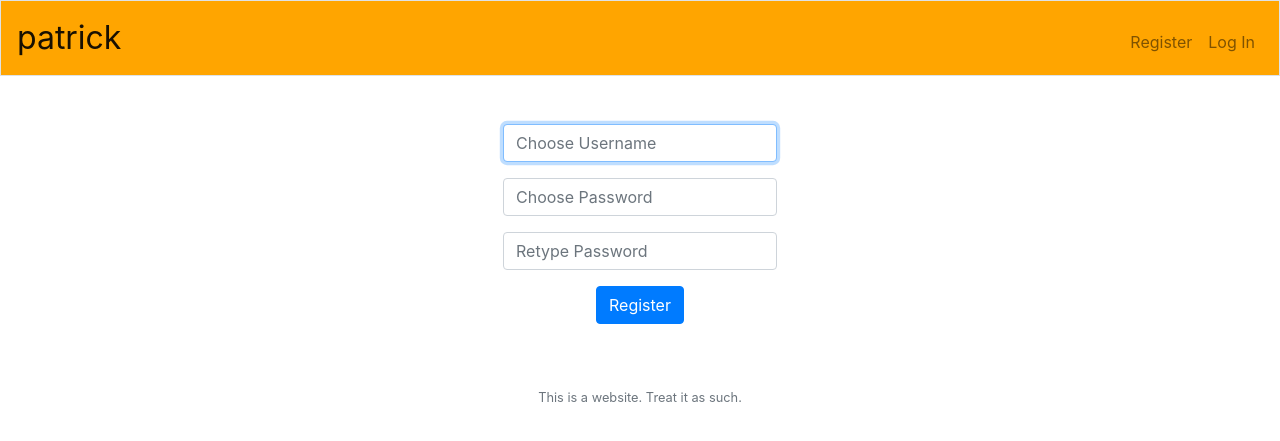
After one commit to patrickwharton/patw, a Flask app: template templates/register.html in a window 1280 px wide. The commit adds this page. Shown: the top 441 px of the page. Run offline with Flask 2, Linux system fonts and the light colour scheme; the template is opened without the code that fills it, so the values that code supplies are empty; some libraries are stand-ins or nearby versions.

Commit message:
reorganisation

```diff
--- a/application.py
+++ b/application.py
@@ -17,9 +17,25 @@ app.config["TEMPLATES_AUTO_RELOAD"] = True
 def index():
     return render_template("index.html")
 
-@app.route("/register")
+@app.route("/check", methods=["GET"])
+def check():
+    """Return true if username available, else false, in JSON format"""
+    username = request.args.get("username")
+    if len(username) < 1:
+        return jsonify(False)
+
+    result = None ##db.execute("SELECT username FROM users WHERE username=:username", username=username)
+    if not result:
+        return jsonify(True)
+
+    return jsonify(False)
+
+@app.route("/register", methods=["GET", "POST"])
 def register():
-    return helpers.lol()
+    if request.method == "POST":
+        return helpers.lol()
+    else:
+        return render_template("register.html")
 
 @app.route("/<name>")
 def other(name):
--- /dev/null
+++ b/scripts/register.js
@@ -0,0 +1,71 @@
+let validuser ='';
+let inn = document.querySelector('#in');
+let co = document.querySelector('#co');
+let pw = document.querySelector('#pw');
+
+document.getElementById("button").addEventListener("click", function(event){
+    event.preventDefault();
+    if (validuser == true && pw.value.length > 0 && pw.value == co.value)
+    {
+        document.getElementById("form").submit();
+    }
+        if (inn.value.length == 0)
+        {
+            // show must provide username
+            $('#4').show();
+        }
+        if (pw.value.length == 0)
+        {
+            // show please choose password
+            $('#2').show();
+        }
+        if (co.value.length == 0 && pw.value.length != 0)
+        {
+            // show passwords must match
+            $('#3').show();
+        }
+});
+
+inn.onkeyup = function() {
+    if (inn.value.length > 0)
+    {
+        // hide please choose username
+        $('#4').hide();
+        $.get('/check?username=' + inn.value, function(data) {
+            validuser = data;
+
+            if (validuser == true)
+            {
+                $('#1').hide();
+            }
+            else
+            {
+                $('#1').show();
+            }
+        });
+    }
+};
+
+pw.onkeyup = function() {
+    if (pw.value.length > 0)
+    {
+        // ALERT must enter a password
+        $('#2').hide();
+    }
+    else
+    {
+        $('#2').show();
+    }
+};
+
+co.onkeyup = function() {
+    if (pw.value != co.value)
+    {
+        // ALERT passwords must match
+        $('#3').show();
+    }
+    else
+    {
+        $('#3').hide();
+    }
+};
--- a/templates/layout.html
+++ b/templates/layout.html
@@ -18,8 +18,8 @@
     <script src="https://cdnjs.cloudflare.com/ajax/libs/popper.js/1.14.3/umd/popper.min.js"></script>
     <script src="https://maxcdn.bootstrapcdn.com/bootstrap/4.1.3/js/bootstrap.min.js"></script>
 
-    <title>Patrick's:{% block title %}{% endblock %}</title>
-
+    <title>Patrick's:{% block title %}Website{% endblock %}</title>
+    {% block head %}{% endblock %}
 
   </head>
 
@@ -51,8 +51,8 @@
         </div>
     </nav>
 
-    <main>
-      {% block main %}{% endblock %}
+    <main class="container p-5">
+        {% block main %}{% endblock %}
     </main>
     <footer class="small text-center text-muted">
       This is a website. Treat it as such.
--- /dev/null
+++ b/templates/register.html
@@ -0,0 +1,34 @@
+{% extends "layout.html" %}
+
+{% block icon %}
+    square
+{% endblock %}
+
+{% block title %}
+    Register
+{% endblock %}
+
+{% block main %}
+    <form action="/register" class="needs-validation" id="form" method="post">
+        <div class="form-group" id="val">
+            <input id="in" autocomplete="off" autofocus class="form-control" name="username" placeholder="Choose Username" required type="text">
+        </div>
+        <div id="1" class="invalid-feedback">Username unavailable<p></p></div>
+        <div id="4" class="invalid-feedback">User must provide username<p></p></div>
+        <div class="form-group">
+            <input id="pw" class="form-control" name="password" placeholder="Choose Password" required type="password">
+        </div>
+        <div id="2" class="invalid-feedback">User must provide password<p></p></div>
+        <div class="form-group">
+            <input id="co" class="form-control" name="confirmation" placeholder="Retype Password" required type="password">
+        </div>
+        <div id="3" class="invalid-feedback">Passwords must match<p></p></div>
+        <button id='button' class="btn btn-primary" type="submit">Register</button>
+
+    </form>
+    <ul id='ul'></ul>
+    <script src=/scripts/register.js>
+
+
+    </script>
+{% endblock %}
```
